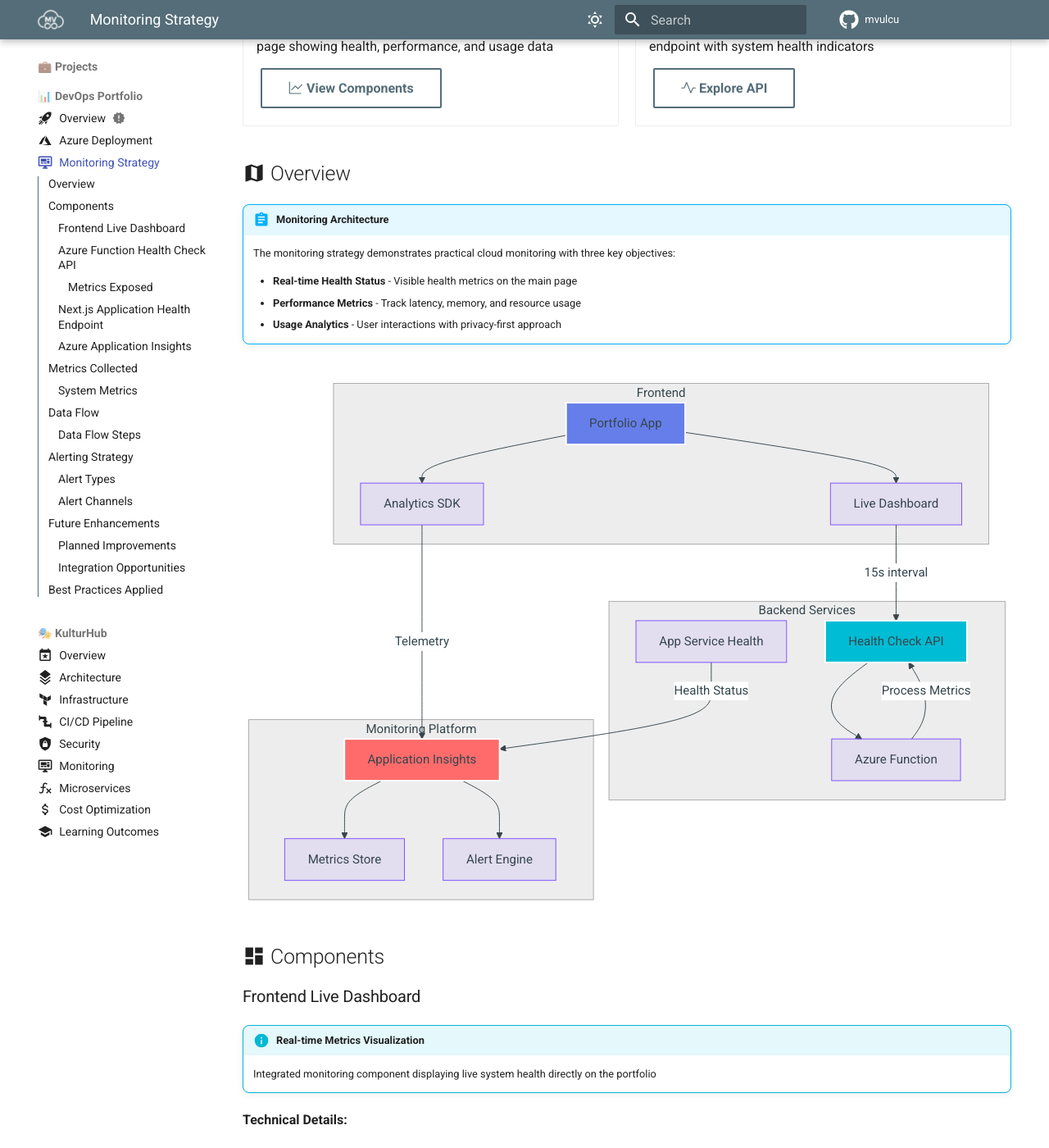
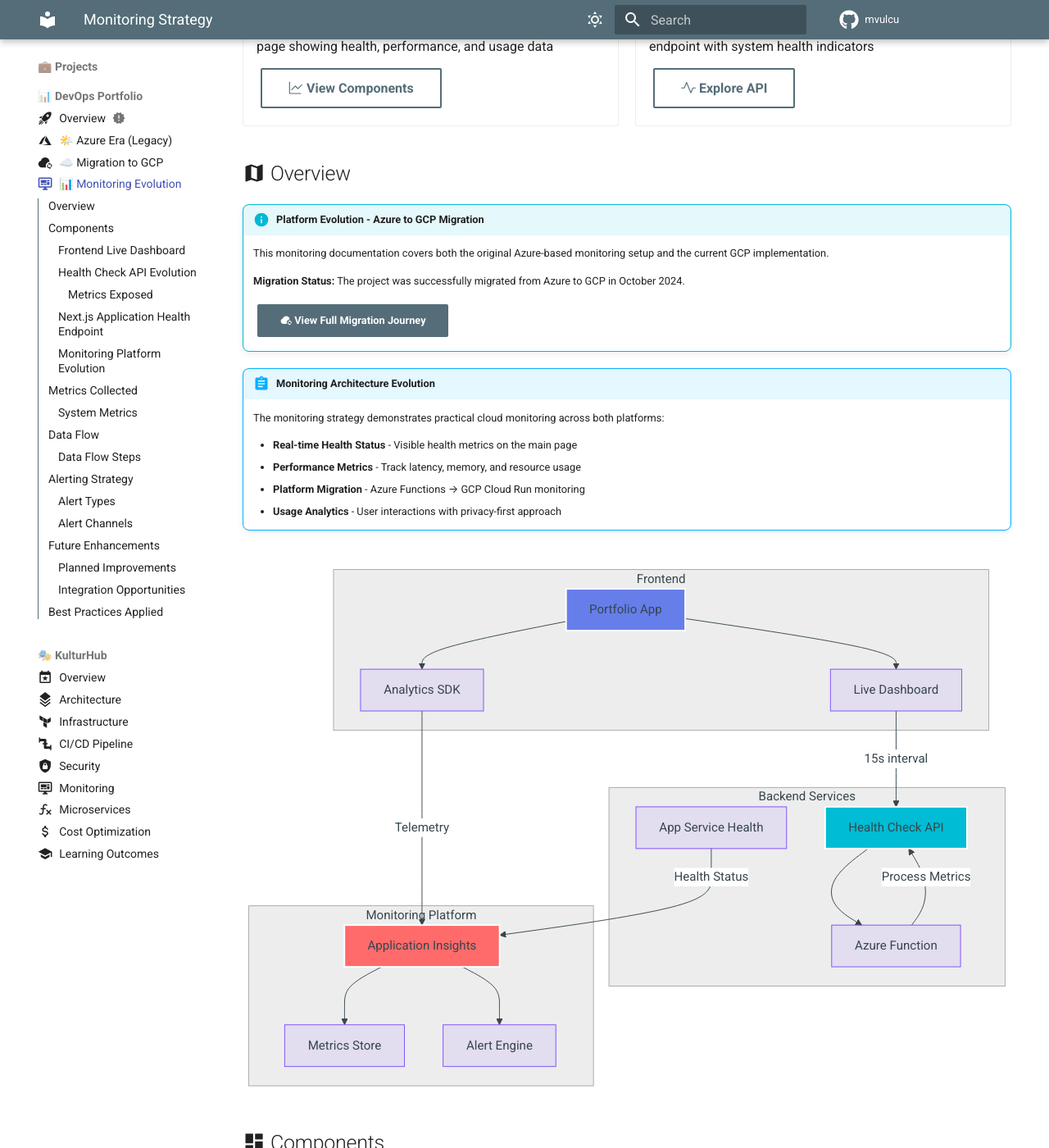
Before and after one commit to mvulcu/devops-portfolio-docs, an MkDocs documentation site: the page built from docs/portfolio/monitoring.md, in a window 1280 px wide and 1400 px high, scrolled down 326 px. Shown: the whole window at 82% size. Built offline with MkDocs 1.6.1 and Material for MkDocs 9.7.7, drawn with Linux system fonts in a browser that asks for light colours; some of the changed text lies outside the part shown.

Commit message:
feat: Migrate DevOps Portfolio from Azure to GCP
- Updated live demo link to grepme.dev
- Revised tech stack to reflect GCP architecture
- Documented migration journey with cost reduction and performance improvements
- Added migration documentation detailing architecture evolution and service mapping
- Updated deployment and monitoring documentation to reflect new GCP setup
- Enhanced mkdocs configuration for improved navigation and search
- Updated Firebase hosting configuration for new site structure

````diff
--- a/docs/portfolio/monitoring.md
+++ b/docs/portfolio/monitoring.md
@@ -22,17 +22,25 @@
 
     Custom Azure Function providing centralized metrics endpoint with system health indicators
 
-    [:octicons-pulse-24: Explore API](#azure-function-health-check-api){ .md-button }
+    [:octicons-pulse-24: Explore API](#health-check-api-evolution){ .md-button }
 
 </div>
 
 ## :material-map: Overview
 
-!!! abstract "Monitoring Architecture"
-    The monitoring strategy demonstrates practical cloud monitoring with three key objectives:
+!!! info "Platform Evolution - Azure to GCP Migration"
+    This monitoring documentation covers both the original Azure-based monitoring setup and the current GCP implementation.
+
+    **Migration Status:** The project was successfully migrated from Azure to GCP in October 2024.
+
+    [:material-cloud-sync: View Full Migration Journey](migration.md){ .md-button .md-button--primary }
+
+!!! abstract "Monitoring Architecture Evolution"
+    The monitoring strategy demonstrates practical cloud monitoring across both platforms:
 
     - **Real-time Health Status** - Visible health metrics on the main page
     - **Performance Metrics** - Track latency, memory, and resource usage
+    - **Platform Migration** - Azure Functions → GCP Cloud Run monitoring
     - **Usage Analytics** - User interactions with privacy-first approach
 
 ```mermaid
@@ -99,13 +107,23 @@
     - Responsive design for all devices
     - Smooth animations and transitions
 
-### Azure Function Health Check API
+### Health Check API Evolution
 
-!!! example "Centralized Health Metrics Endpoint"
+=== "Current: GCP Cloud Run"
 
-    **Endpoint:** `https://portfolio-function-monitoring.azurewebsites.net/api/healthcheck`
+    !!! success "Cloud Run Health Metrics"
 
-    **Technology:** Node.js Azure Function
+        **Platform:** Google Cloud Run (current)
+        **Technology:** Node.js containerized service
+        **Benefits:** Better cold starts, serverless scaling
+
+=== "Legacy: Azure Functions"
+
+    !!! example "Azure Function Health Check API (Legacy)"
+
+        **Endpoint:** `https://portfolio-function-monitoring.azurewebsites.net/api/healthcheck`
+        **Technology:** Node.js Azure Function
+        **Status:** Migrated to GCP in October 2024
 
 <div class="grid" markdown>
 
@@ -164,10 +182,25 @@
 - **Response:** JSON with process metrics<br>
 - **Purpose:** Azure's built-in health checks
 
-### Azure Application Insights
+### Monitoring Platform Evolution
 
-!!! success "Comprehensive Telemetry Platform"
-    Full-stack monitoring from client interactions to server performance
+=== "Current: GCP Cloud Monitoring"
+
+    !!! success "Google Cloud Monitoring & Logging"
+        Built-in observability with Cloud Run integration
+
+        **Features:**
+        - Container metrics and logs
+        - Real-time monitoring
+        - Distributed tracing support
+        - Cost-effective pricing
+
+=== "Legacy: Azure Application Insights"
+
+    !!! info "Azure Application Insights (Legacy)"
+        Full-stack monitoring from client interactions to server performance
+
+        **Status:** Replaced with GCP Cloud Monitoring during migration
 
 <div class="grid cards" markdown>
 
@@ -397,7 +430,8 @@
 
 **Part of the DevOps Portfolio project by Maria Vulcu**
 
-[:material-arrow-left: Azure Deployment](deployment.md){ .md-button }
-[:material-arrow-up: Back to Home](index.md){ .md-button .md-button--primary }
+[:material-arrow-left: Azure Deployment (Legacy)](deployment.md){ .md-button }
+[:material-cloud-sync: Migration Journey](migration.md){ .md-button .md-button--primary }
+[:material-arrow-up: Back to Home](index.md){ .md-button }
 
 </div>
--- a/mkdocs.yml
+++ b/mkdocs.yml
@@ -1,38 +1,39 @@
 site_name: DevOps Engineering Hub | Maria Vulcu
-site_url: https://docs.mariavulcu.dev/
+site_url: https://docs-grepme-dev.storage.googleapis.com/
 site_description: Technical documentation center for cloud-native projects, DevOps practices, and infrastructure automation
 site_author: Maria Vulcu
 repo_url: https://github.com/mvulcu
 repo_name: mvulcu
+# use_directory_urls: true  # по умолчанию True — красивые URL без .html
 
 theme:
   name: material
   language: en
-  logo: images/logo.png  # Раскомментируйте когда добавите логотип
-  # favicon: images/favicon.ico  # Раскомментируйте когда добавите иконку
+  # logo: images/logo.png
+  # favicon: images/favicon.ico
 
   features:
     # Навигация
-    - navigation.instant         # мгновенная навигация без перезагрузки
-    - navigation.tracking        # обновление URL при прокрутке
-    - navigation.tabs            # верхние табы
-    - navigation.sections        # разделы в боковом меню
-    - navigation.expand          # автораскрытие секций
-    - navigation.path            # хлебные крошки
-    - navigation.top             # кнопка "наверх"
+    - navigation.instant
+    - navigation.tracking
+    - navigation.tabs
+    - navigation.sections
+    - navigation.expand
+    - navigation.path
+    - navigation.top
 
     # Содержимое
-    - content.code.copy          # кнопка копирования кода
-    - content.code.annotate      # аннотации в коде
+    - content.code.copy
+    - content.code.annotate
 
     # Поиск
-    - search.suggest             # автозаполнение поиска
-    - search.highlight           # подсветка найденных слов
-    - search.share               # поделиться результатами поиска
+    - search.suggest
+    - search.highlight
+    - search.share
 
     # Оглавление
-    - toc.follow                 # следование за прокруткой
-    - toc.integrate              # интеграция в контент
+    - toc.follow
+    - toc.integrate
 
   palette:
     # Светлая тема
@@ -59,9 +60,7 @@
     repo: fontawesome/brands/github
 
 plugins:
-  - search  # Только базовый поиск, без дополнительных плагинов
-
-
+  - search
 
 markdown_extensions:
   # Python Markdown
@@ -115,23 +114,23 @@
 
 # Навигация
 nav:
-  - 🏠 Home: index.md
-  - 💼 Projects:
-    - 📊 DevOps Portfolio:
-      - Overview: portfolio/index.md
-      - Azure Deployment: portfolio/deployment.md
-      - Monitoring Strategy: portfolio/monitoring.md
-    - 🎭 KulturHub:
-      - Overview: kulturHub/index.md
-      - Architecture: kulturHub/architecture.md
-      - Infrastructure: kulturHub/infrastructure.md
-      - CI/CD Pipeline: kulturHub/cicd.md
-      - Security: kulturHub/security.md
-      - Monitoring: kulturHub/monitoring.md
-      - Microservices: kulturHub/microservices.md
-      - Cost Optimization: kulturHub/optimization.md
-      - Learning Outcomes: kulturHub/learning.md
-
+  - "🏠 Home": index.md
+  - "💼 Projects":
+    - "📊 DevOps Portfolio":
+      - "Overview": portfolio/index.md
+      - "🌤️ Azure Era (Legacy)": portfolio/deployment.md
+      - "☁️ Migration to GCP": portfolio/migration.md
+      - "📊 Monitoring Evolution": portfolio/monitoring.md
+    - "🎭 KulturHub":
+      - "Overview": kulturHub/index.md
+      - "Architecture": kulturHub/architecture.md
+      - "Infrastructure": kulturHub/infrastructure.md
+      - "CI/CD Pipeline": kulturHub/cicd.md
+      - "Security": kulturHub/security.md
+      - "Monitoring": kulturHub/monitoring.md
+      - "Microservices": kulturHub/microservices.md
+      - "Cost Optimization": kulturHub/optimization.md
+      - "Learning Outcomes": kulturHub/learning.md
 
 # Авторские права
 copyright: |
--- a/requirements.txt
+++ b/requirements.txt
@@ -1,5 +1,3 @@
 mkdocs-material>=9.5.0
-mkdocs-git-revision-date-localized-plugin>=1.2.0
-mkdocs-minify-plugin>=0.8.0
-Pillow>=10.0.0
-cairosvg>=2.7.0
+mkdocs>=1.5.0
+mkdocs-sitemap-plugin>=1.4.0
````
Also changed, not shown: docs/index.md (+17 -9 lines), docs/portfolio/deployment.md (+12 -4 lines), docs/portfolio/index.md (+20 -4 lines), docs/portfolio/migration.md (added, +504 -0 lines), firebase.json (added), 1 other file.
